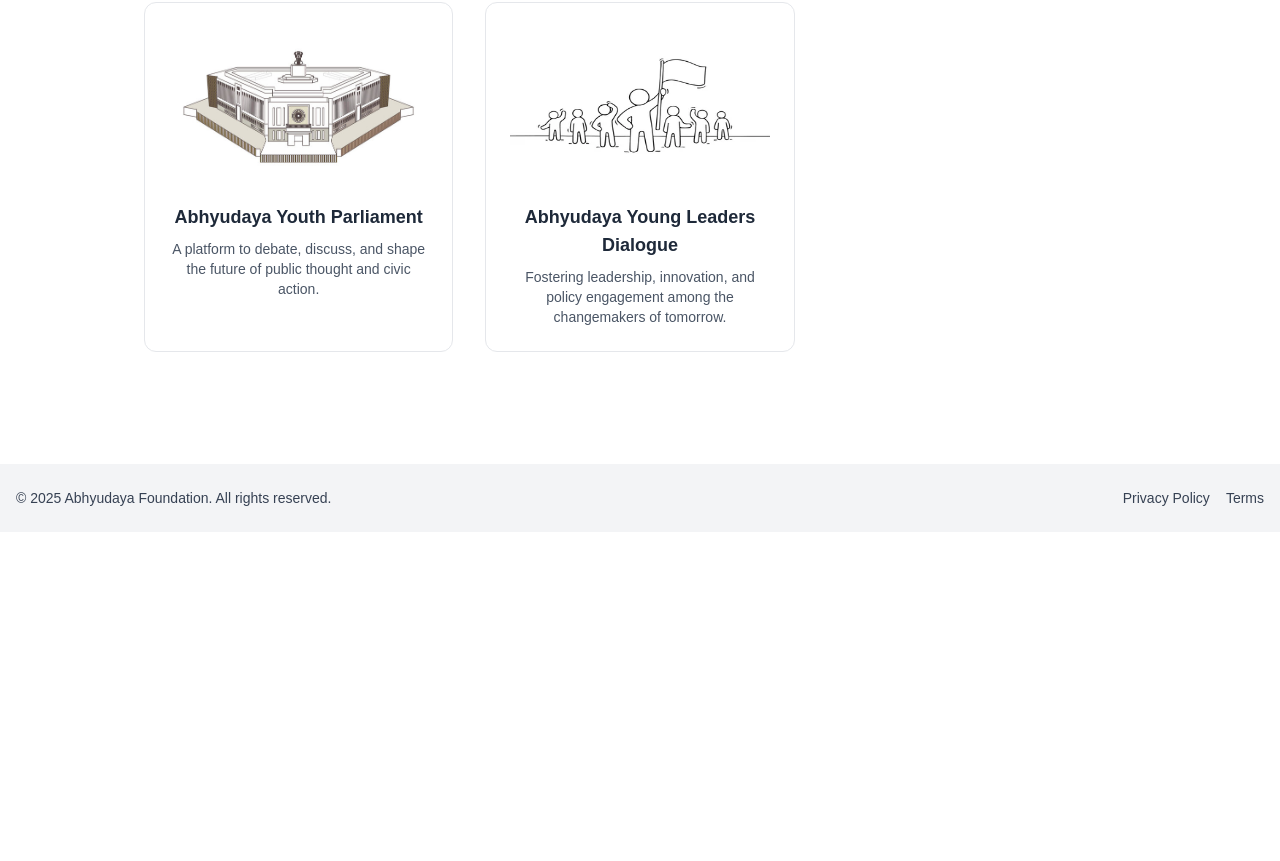
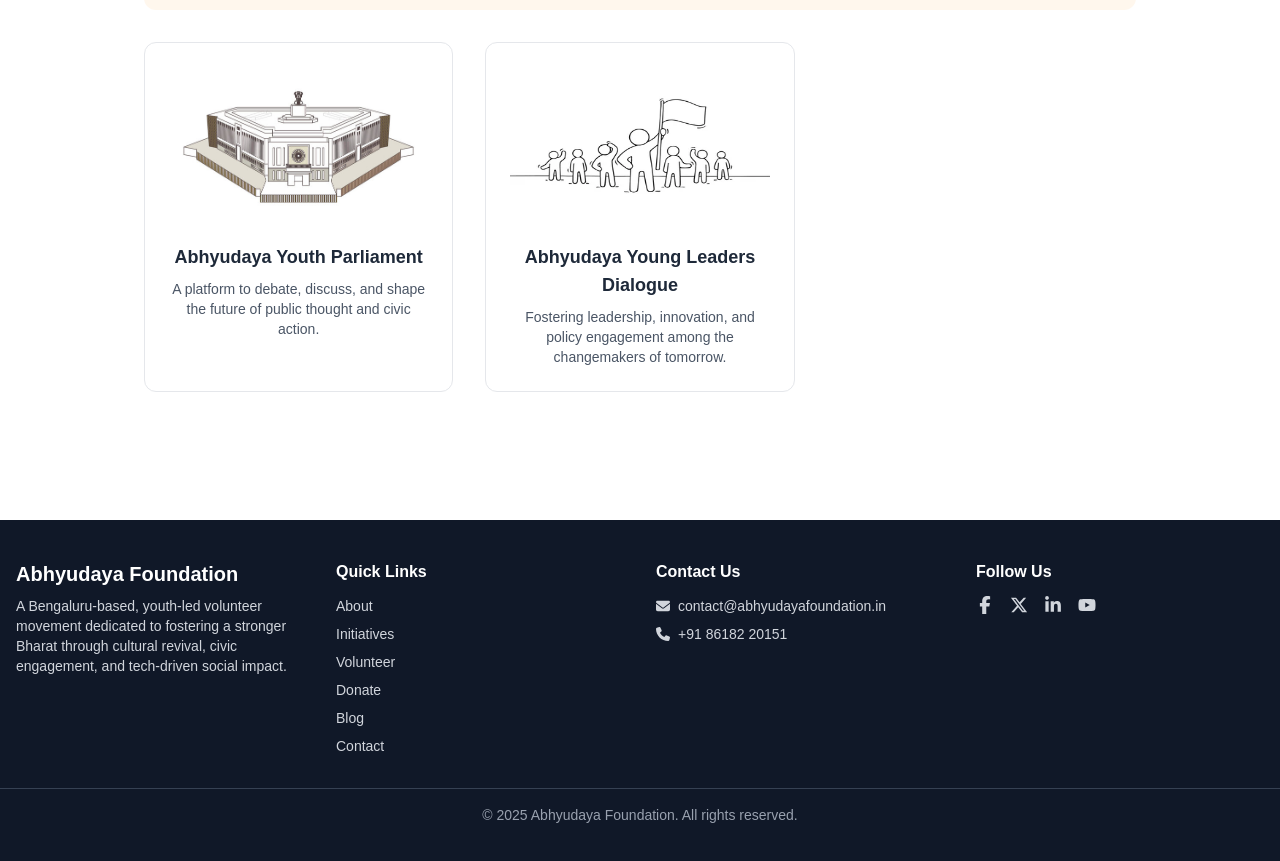
Before and after one commit to abhyudaya-tech/nextjs-abhyudaya, a Next.js app: page /initiatives in a window 1280 px wide. Shown: the part 1620-2481 px from the top of the page. Before the commit the page ends 2152 px from the top, so only its background shows below. Built offline with nearby package versions, Linux system fonts and the light colour scheme; no server answers.

Commit message:
updating footer

```diff
--- a/src/app/(public)/initiatives/page.tsx
+++ b/src/app/(public)/initiatives/page.tsx
@@ -18,7 +18,7 @@
         image: '/initiatives/samskruthi-sahal.png',
         projects: [
             { title: 'Historical Heritage Tours', description: 'Explore timeless tales carved in stone through guided visits to ancient temples, forts, and monuments.', image: '/initiatives/historical-heritage.png' },
-            { title: 'Goushala & Gou Economy', description: 'Experience the sacred bond with cows and discover the sustainable wealth of the Gou-based economy.', image: '/initiatives/goushala.png' },
+            { title: 'GouVikas', description: 'A step toward sustainable development through the sacred bond with cows, promoting eco-friendly, and discover the sustainable wealth of the Gou-based economy.', image: '/initiatives/goushala.png' },
         ],
     },
     {
--- a/src/app/components/Footer.tsx
+++ b/src/app/components/Footer.tsx
@@ -1,14 +1,67 @@
+// components/Footer.tsx
 import Link from 'next/link'
+import { FaYoutube } from 'react-icons/fa'
+import { FaFacebookF, FaXTwitter, FaLinkedinIn, FaEnvelope, FaPhone } from 'react-icons/fa6'
+
+export const navItems = [
+  { name: 'About', href: '/about' },
+  { name: 'Initiatives', href: '/initiatives' },
+  { name: 'Volunteer', href: '/volunteer' },
+  { name: 'Donate', href: '/donate' },
+  { name: 'Blog', href: '/blog' },
+  { name: 'Contact', href: '/contact' },
+]
 
 export default function Footer() {
   return (
-    <footer className="bg-gray-100 text-gray-700 text-sm mt-12 py-6">
-      <div className="max-w-7xl mx-auto px-4 flex flex-col md:flex-row justify-between items-center gap-4">
-        <p>© {new Date().getFullYear()} Abhyudaya Foundation. All rights reserved.</p>
-        <div className="flex space-x-4">
-          <Link href="/privacy">Privacy Policy</Link>
-          <Link href="/terms">Terms</Link>
+    <footer className="bg-gray-900 text-gray-300 py-10 mt-16">
+      <div className="max-w-7xl mx-auto px-4 grid grid-cols-1 md:grid-cols-4 gap-8">
+
+        {/* Brand & Description */}
+        <div>
+          <h2 className="text-white text-xl font-bold mb-2">Abhyudaya Foundation</h2>
+          <p className="text-sm">
+            A Bengaluru‑based, youth‑led volunteer movement dedicated to fostering a stronger Bharat through cultural revival, civic engagement, and tech‑driven social impact.
+          </p>
         </div>
+
+        {/* Quick Links */}
+        <div>
+          <h3 className="text-white font-semibold mb-3">Quick Links</h3>
+          <ul className="space-y-2 text-sm">
+            {navItems.map((item) => (
+              <li key={item.name}>
+                <Link href={item.href} className="hover:text-orange-400">
+                  {item.name}
+                </Link></li>
+            ))}
+          </ul>
+        </div>
+
+        {/* Contact */}
+        <div>
+          <h3 className="text-white font-semibold mb-3">Contact Us</h3>
+          <ul className="text-sm space-y-2">
+            <li className="flex items-center gap-2"><FaEnvelope /> contact@abhyudayafoundation.in</li>
+            <li className="flex items-center gap-2"><FaPhone /> +91 86182 20151</li>
+          </ul>
+        </div>
+
+        {/* Social */}
+        <div>
+          <h3 className="text-white font-semibold mb-3">Follow Us</h3>
+          <div className="flex gap-4 text-lg">
+            <a href="https://www.facebook.com/abhyudayafoundation.in" target="_blank" rel="noopener noreferrer" className="hover:text-blue-500"><FaFacebookF /></a>
+            <a href="https://x.com/teamabhyudaya" target="_blank" rel="noopener noreferrer" className="hover:text-blue-400"><FaXTwitter /></a>
+            <a href="https://www.linkedin.com/company/abhyudayafoundation" target="_blank" rel="noopener noreferrer" className="hover:text-blue-300"><FaLinkedinIn /></a>
+            <a href="https://www.youtube.com/@abhyudaya-foundation" target="_blank" rel="noopener noreferrer" className="hover:text-blue-300"><FaYoutube /></a>
+          </div>
+        </div>
+      </div>
+
+      {/* Bottom Bar */}
+      <div className="mt-8 border-t border-gray-700 pt-4 text-center text-sm text-gray-400">
+        &copy; {new Date().getFullYear()} Abhyudaya Foundation. All rights reserved.
       </div>
     </footer>
   )
```
Also changed, not shown: 1 other file (tests, documents, lock files or other folders).
